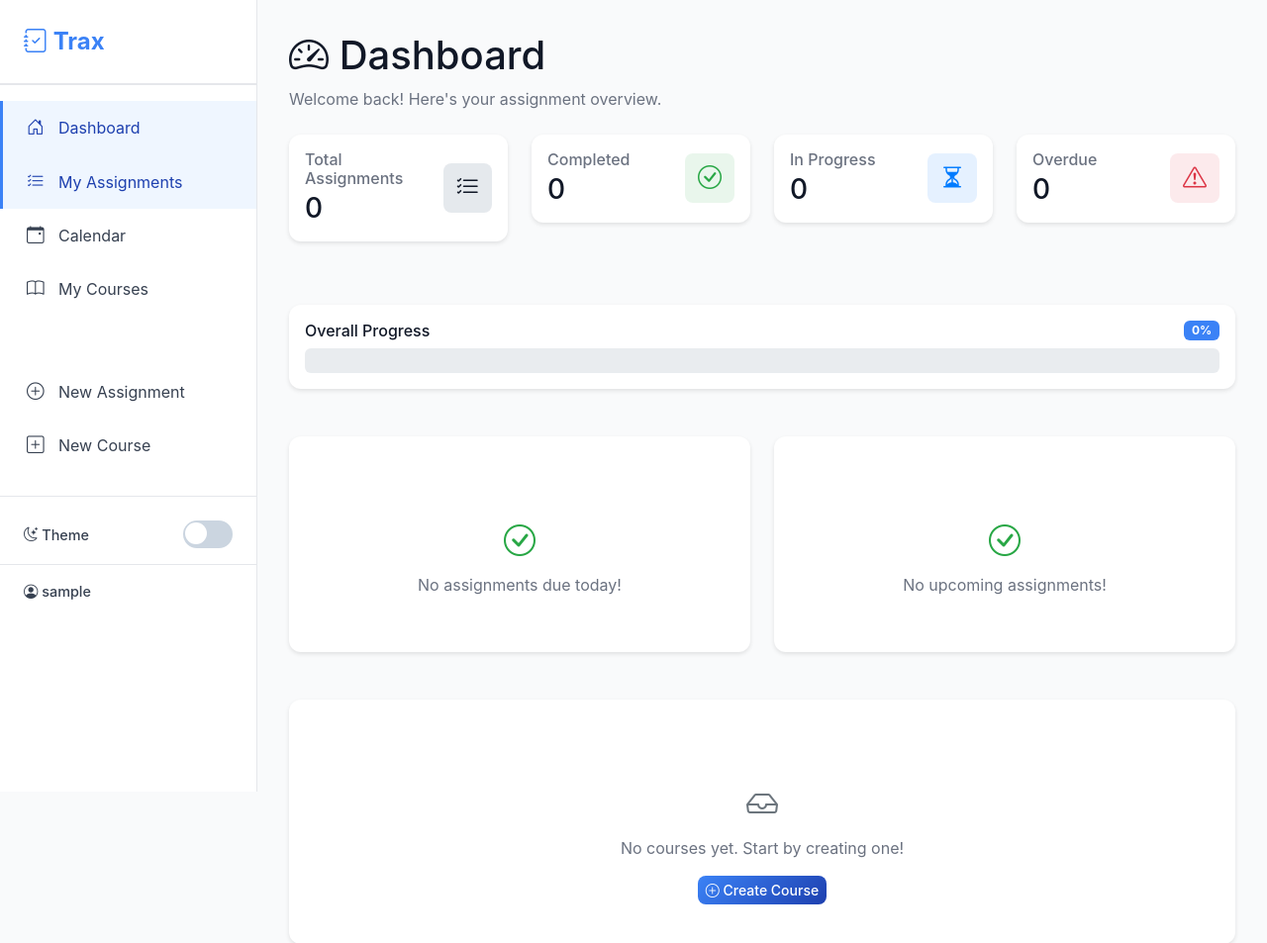
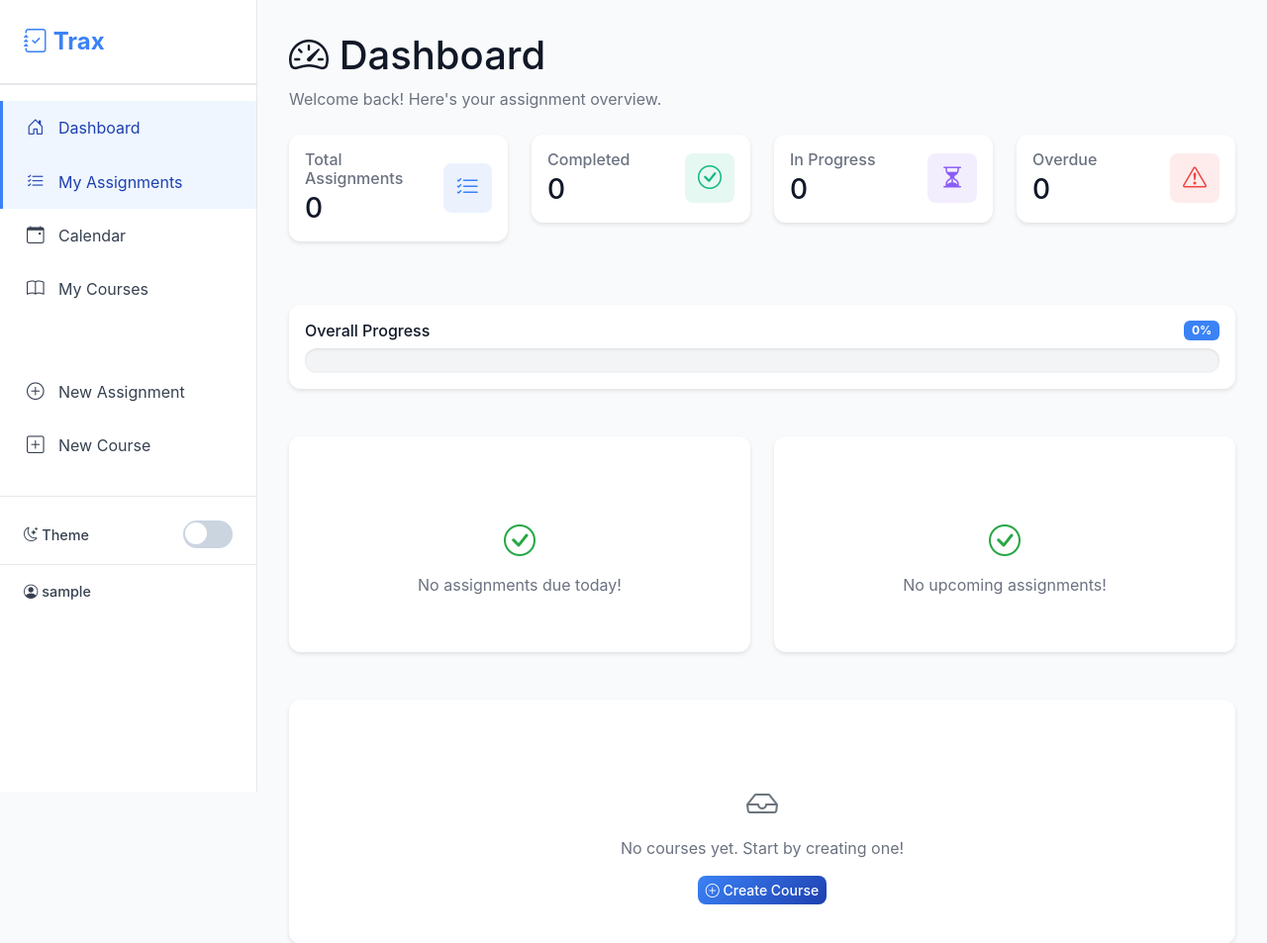
Before and after one commit to tatejones2/AssignmentTracker, a Django app: page /assignments/dashboard/ in a window 1280 px wide. Shown: the top 953 px of the page at 99% size. Run offline with Django 5.2, Linux system fonts and the light colour scheme; the visitor is signed in with stand-in values (Sample User, id 1); data that the repository does not hold is empty.

Commit message:
Update dashboard progress bar and stat icon colors to match new theme

```diff
--- a/templates/assignments/dashboard.html
+++ b/templates/assignments/dashboard.html
@@ -18,7 +18,7 @@
                         <h6 class="text-muted mb-1">Total Assignments</h6>
                         <h3 class="mb-0">{{ total_assignments }}</h3>
                     </div>
-                    <div class="stat-icon" style="background-color: rgba(0, 39, 76, 0.1); color: var(--navy);">
+                    <div class="stat-icon" style="background-color: rgba(59, 130, 246, 0.1); color: var(--primary);">
                         <i class="bi bi-list-check"></i>
                     </div>
                 </div>
@@ -34,7 +34,7 @@
                         <h6 class="text-muted mb-1">Completed</h6>
                         <h3 class="mb-0">{{ completed_assignments }}</h3>
                     </div>
-                    <div class="stat-icon" style="background-color: rgba(40, 167, 69, 0.1); color: #28a745;">
+                    <div class="stat-icon" style="background-color: rgba(16, 185, 129, 0.1); color: var(--success);">
                         <i class="bi bi-check-circle"></i>
                     </div>
                 </div>
@@ -50,7 +50,7 @@
                         <h6 class="text-muted mb-1">In Progress</h6>
                         <h3 class="mb-0">{{ in_progress }}</h3>
                     </div>
-                    <div class="stat-icon" style="background-color: rgba(0, 123, 255, 0.1); color: #007bff;">
+                    <div class="stat-icon" style="background-color: rgba(139, 92, 246, 0.1); color: var(--secondary);">
                         <i class="bi bi-hourglass-split"></i>
                     </div>
                 </div>
@@ -66,7 +66,7 @@
                         <h6 class="text-muted mb-1">Overdue</h6>
                         <h3 class="mb-0">{{ overdue_assignments.count }}</h3>
                     </div>
-                    <div class="stat-icon" style="background-color: rgba(220, 53, 69, 0.1); color: #dc3545;">
+                    <div class="stat-icon" style="background-color: rgba(239, 68, 68, 0.1); color: var(--danger);">
                         <i class="bi bi-exclamation-triangle"></i>
                     </div>
                 </div>
@@ -86,7 +86,7 @@
                 </div>
                 <div class="progress" style="height: 25px;">
                     <div class="progress-bar" role="progressbar"
-                         style="width: {{ completion_percentage }}%; background-color: var(--navy);"
+                         style="width: {{ completion_percentage }}%; background: linear-gradient(90deg, var(--primary) 0%, var(--primary-light) 100%);"
                          aria-valuenow="{{ completion_percentage }}" aria-valuemin="0" aria-valuemax="100">
                         {{ completed_assignments }}/{{ total_assignments }} complete
                     </div>
--- a/templates/base.html
+++ b/templates/base.html
@@ -583,6 +583,30 @@
             border-color: var(--primary-dark);
         }
 
+        /* Progress bar styling */
+        .progress {
+            background-color: var(--bg-tertiary);
+            border-radius: 12px;
+            overflow: hidden;
+            box-shadow: inset 0 1px 3px rgba(0, 0, 0, 0.1);
+        }
+
+        body.dark-mode .progress {
+            background-color: var(--bg-tertiary);
+            box-shadow: inset 0 1px 3px rgba(0, 0, 0, 0.3);
+        }
+
+        .progress-bar {
+            font-weight: 600;
+            font-size: 0.85rem;
+            display: flex;
+            align-items: center;
+            justify-content: center;
+            color: white;
+            text-shadow: 0 1px 2px rgba(0, 0, 0, 0.2);
+            transition: width 0.6s ease;
+        }
+
         /* Animation */
         @keyframes slideIn {
             from {
```
